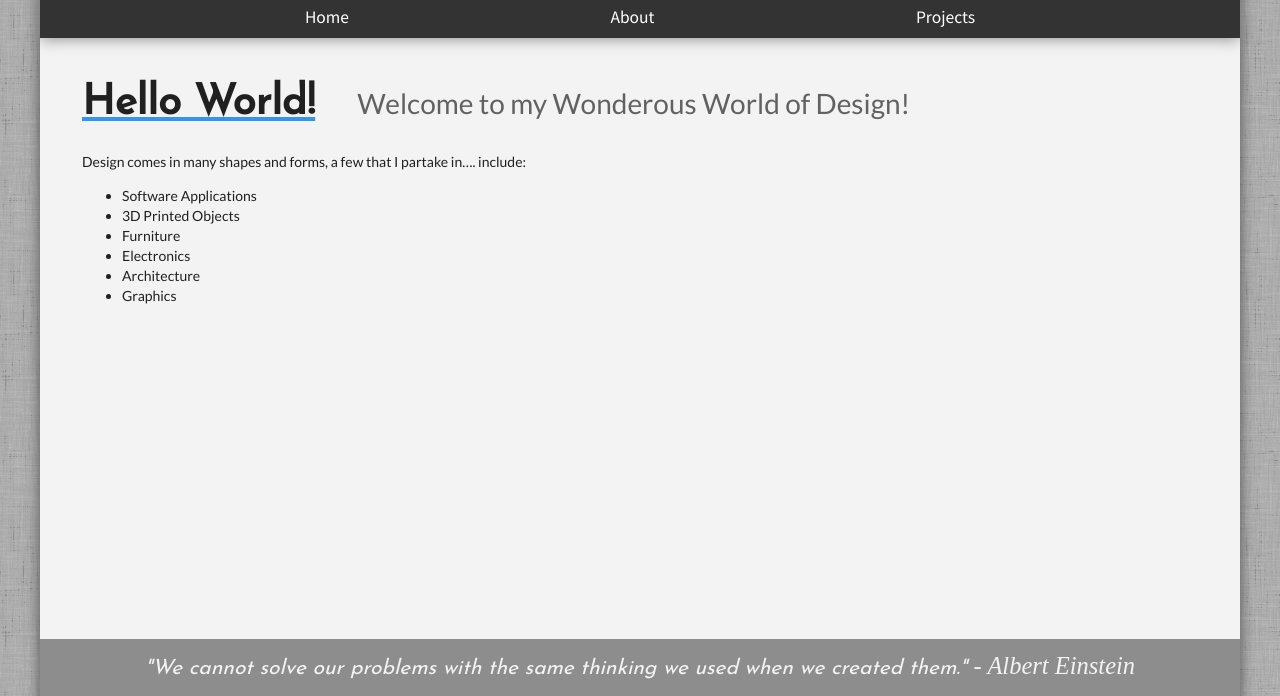
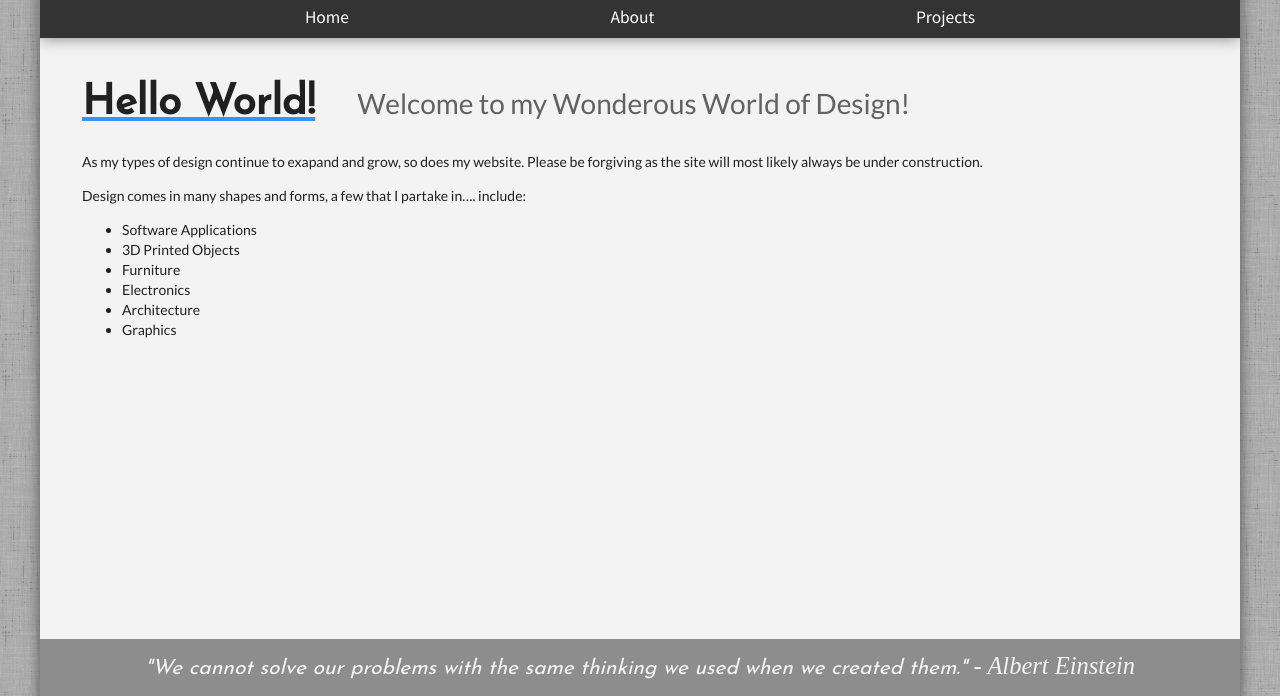
Before and after one commit to CFrez/frezfolio, a Jekyll site: the page built from index.md, in a window 1280 px wide, cut to the strip 204-900 px from the top of the page. Built offline with Jekyll 4.4.1, drawn with Linux system fonts in a browser that asks for light colours.

Commit message:
update index

```diff
--- a/index.md
+++ b/index.md
@@ -11,6 +11,8 @@ Welcome to my Wonderous World of Design!
 {: .sub .header}
 
 </div>
+
+As my types of design continue to exapand and grow, so does my website. Please be forgiving as the site will most likely always be under construction.
 
 <!-- If you think any aspect of software development doesn't involve design,
 then you might doing something wrong.
```
